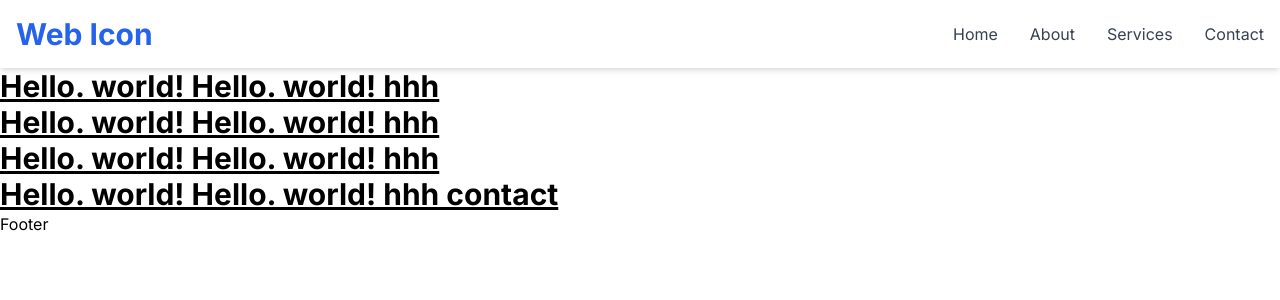
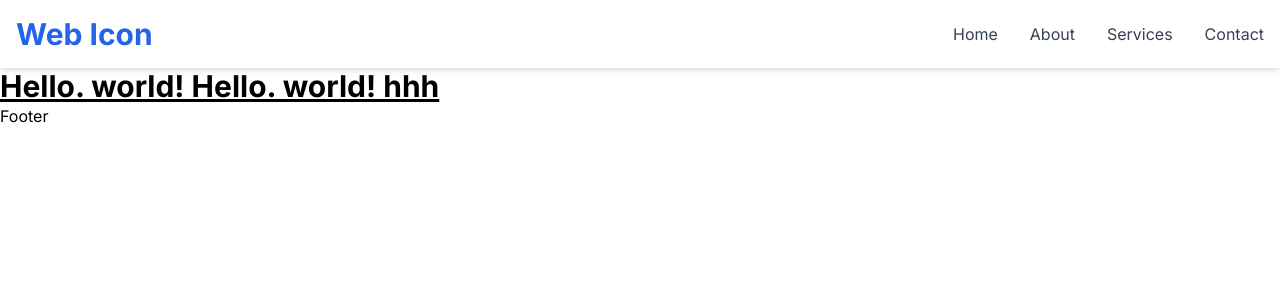
Before and after one commit to akashsdk/magic-app, a Next.js app: page / in a window 1280 px wide. Shown: the top 300 px of the page. Built offline with nearby package versions, Linux system fonts and the light colour scheme.

Commit message:
Update page.tsx

```diff
--- a/src/app/page.tsx
+++ b/src/app/page.tsx
@@ -6,13 +6,7 @@ export default function Home() {
       <h1 className="text-3xl font-bold underline">
       Hello. world! Hello. world! hhh
       <br />
-      Hello. world! Hello. world! hhh
-      <br />
-      Hello. world! Hello. world! hhh
-      <br />
-      Hello. world! Hello. world! hhh
 
-      contact
       </h1>
     </div>
   );
```
